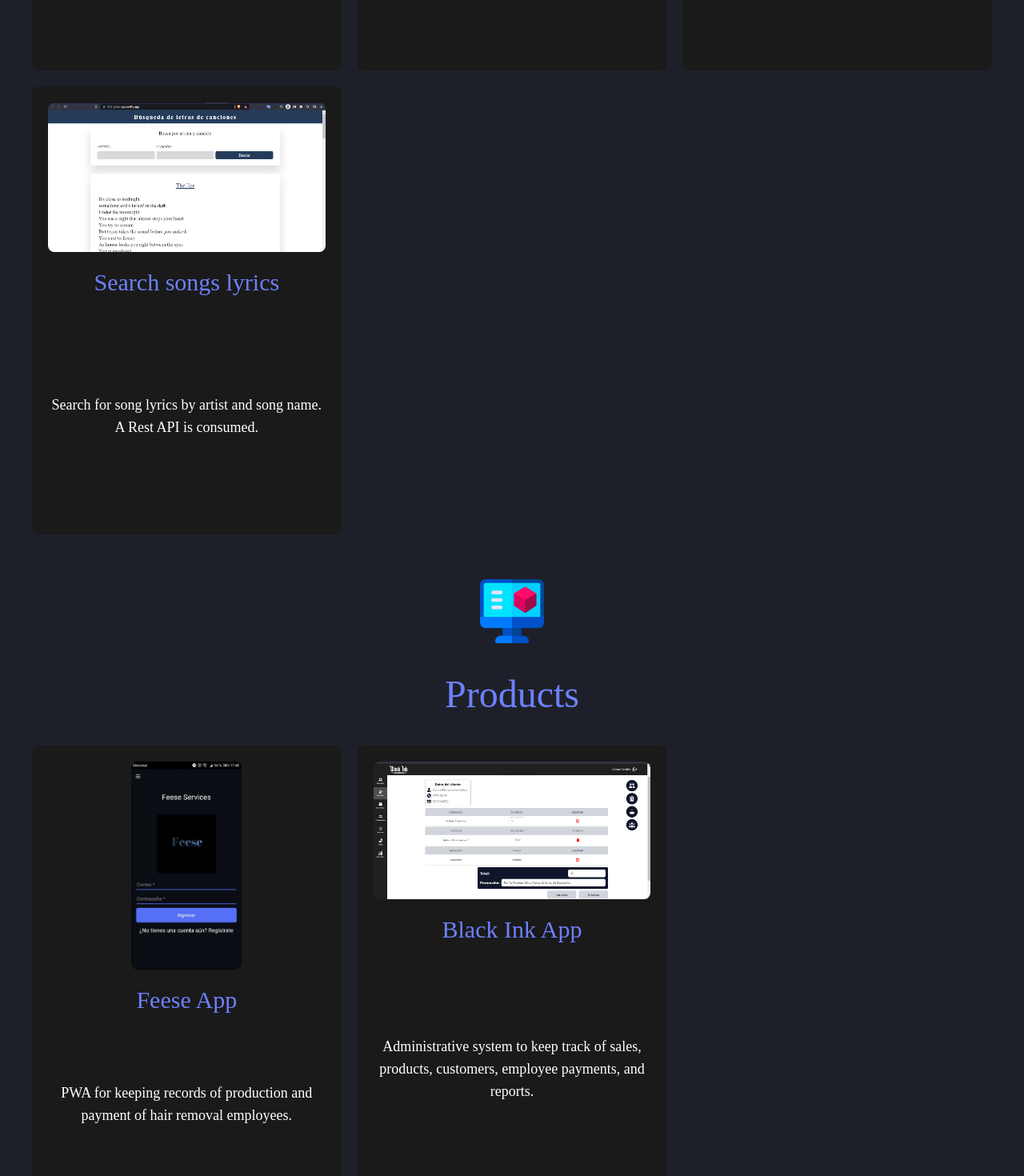
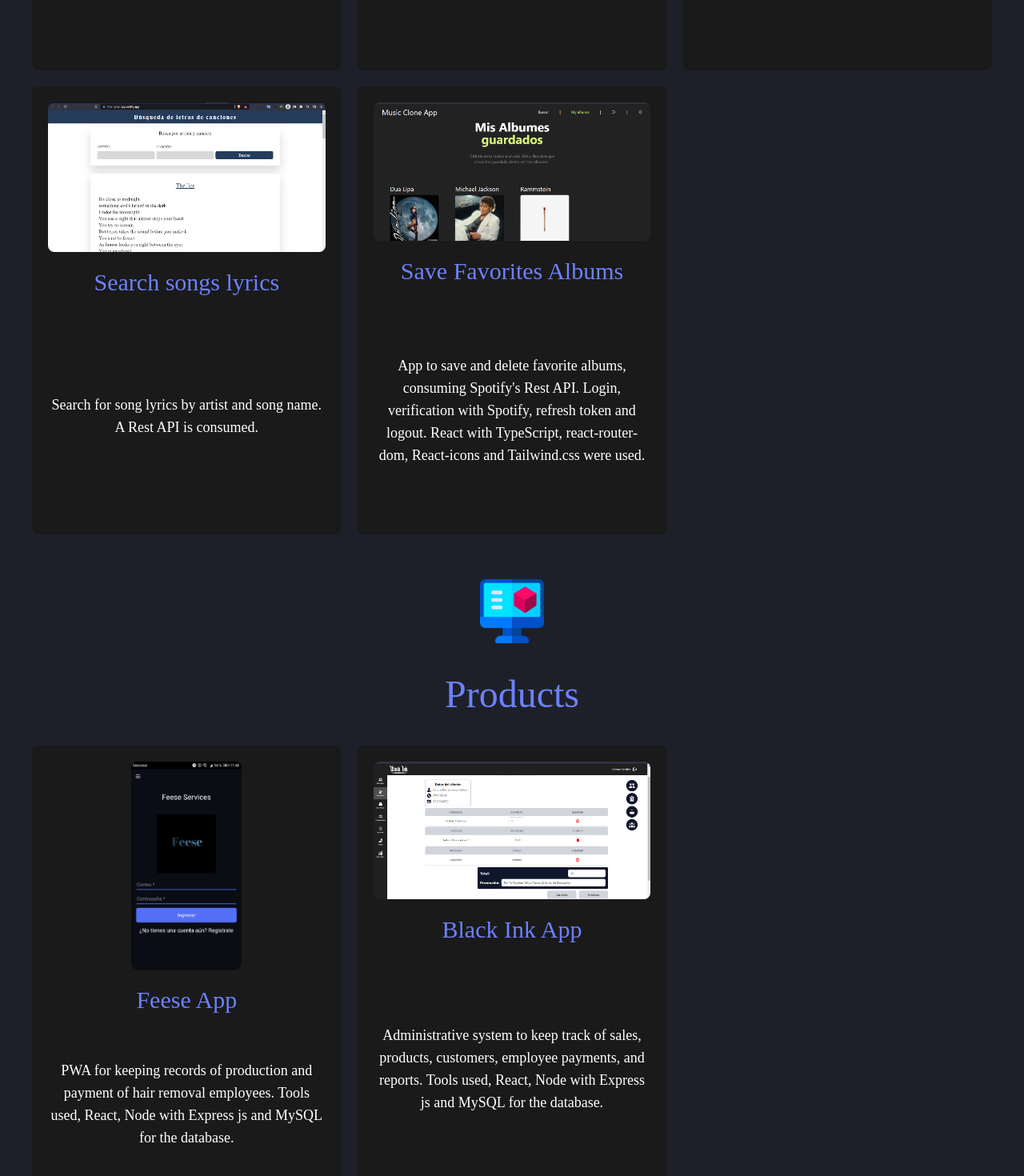
Before and after one commit to LMF3z/Portfolio-LMF3z, a React (Create React App) app: page / in a window 1280 px wide. Shown: the part 3260-4730 px from the top of the page at 80% size. Built offline with nearby package versions, Linux system fonts and the light colour scheme; a web font is replaced by a local one.

Commit message:
Integracion de app para guardar albums favoritos usando la api de spotify.

```diff
--- a/src/Components/CardProject.tsx
+++ b/src/Components/CardProject.tsx
@@ -7,21 +7,21 @@
 
 const CardProject = ({ imageSource, title, description, link }: PropsItemCardGrid) => {
     return (
+        <a href={link} target="_blank" rel="noreferrer">
             <div className="w-full h-[70vh] flex justify-center items-center">
                 <div className="card">
                     <div className="card2 rounded-lg p-5 flex flex-col justify-start items-center space-y-10 lg:space-y-5">
                         <img src={imageSource} alt="project-icon" className="rounded-lg w-auto max-h-[50%]" />
                         <div className="h-full grid gap-y-5">
                             <label className="text-violet text-2xl md:text-3xl">
-                            <a href={link} target="_blank" rel="noreferrer">
                                 {title}
-                            </a>
                             </label>
                             <p className="text-base lg:text-lg">{description}</p>
                         </div>
                     </div>
                 </div>
             </div>
+        </a>
     )
 }
 
--- a/src/Components/CardProjectWithoutRedirect.tsx
+++ b/src/Components/CardProjectWithoutRedirect.tsx
@@ -7,12 +7,12 @@
 
 const CardProjectWithoutRedirect = ({ imageSource, title, description, handleClick }: PropsItemCardGrid) => {
     return (
-        <div className="w-full h-[70vh] flex justify-center items-center">
+        <div className="w-full h-[70vh] flex justify-center items-center" onClick={handleClick}>
             <div className="card">
                 <div className="card2 rounded-lg p-5 flex flex-col justify-start items-center space-y-10 lg:space-y-5">
                     <img src={imageSource} alt="project-icon" className="rounded-lg w-auto max-h-[50%]" />
                     <div className="h-full grid gap-y-5">
-                        <label onClick={handleClick} className="text-violet text-2xl md:text-3xl cursor-pointer">
+                        <label className="text-violet text-2xl md:text-3xl cursor-pointer">
                             {title}
                         </label>
                         <p className="text-base lg:text-lg">{description}</p>
--- a/src/Components/Products.tsx
+++ b/src/Components/Products.tsx
@@ -17,9 +17,9 @@
 
             <div className="w-full rounded-lg grid place-content-center gap-y-5 lg:gap-5 grid-cols-1 lg:grid-cols-3 text-center text-base lg:text-lg">
 
-                <CardProject imageSource={images.feeseAppIcon} title="Feese App" description='PWA for keeping records of production and payment of hair removal employees.' link="https://drive.google.com/file/d/1YRZDUmrLc9gtrEPJ_H5i4-Fl7Y1EpZo5/view?usp=sharing" />
+                <CardProject imageSource={images.feeseAppIcon} title="Feese App" description='PWA for keeping records of production and payment of hair removal employees. Tools used, React, Node with Express js and MySQL for the database.' link="https://drive.google.com/file/d/1YRZDUmrLc9gtrEPJ_H5i4-Fl7Y1EpZo5/view?usp=sharing" />
 
-                <CardProjectWithoutRedirect imageSource={images.invTattooOne} title="Black Ink App" description='Administrative system to keep track of sales, products, customers, employee payments, and reports.' handleClick={openModal} />
+                <CardProjectWithoutRedirect imageSource={images.invTattooOne} title="Black Ink App" description='Administrative system to keep track of sales, products, customers, employee payments, and reports. Tools used, React, Node with Express js and MySQL for the database.' handleClick={openModal} />
 
             </div>
         </section>
--- a/src/Components/Projects.tsx
+++ b/src/Components/Projects.tsx
@@ -17,6 +17,10 @@
                 <CardProject imageSource={images.weather_search} title="Weather search app" description='Consumption of a Rest API that returns weather data according to country and city selected.' link='https://weather-search-cities-app.netlify.app/' />
 
                 <CardProject imageSource={images.find_lyrics} title="Search songs lyrics" description='Search for song lyrics by artist and song name. A Rest API is consumed.' link="https://find-lyrics-app.netlify.app/" />
+
+                <CardProject imageSource={images.favoritesAlbumes} title="Save Favorites Albums" description="App to save and delete favorite albums, consuming Spotify's Rest API. Login, verification with Spotify, refresh token and logout.
+                React with TypeScript, react-router-dom, React-icons and Tailwind.css were used." link="https://drive.google.com/file/d/1HZ7gLIQbnORbLGHTktrAWYHA7K5UQk8k/view?usp=sharing" />
+
             </div>
         </section>
     )
--- a/src/assets/images/index.ts
+++ b/src/assets/images/index.ts
@@ -18,6 +18,7 @@
 import find_lyrics from './find-lyrics.png';
 import weather_search from './weather_search.png';
 import naruto_memory_game from './naruto_memory_game.png';
+import favoritesAlbumes from './favorites-albums-app.png';
 import feeseAppIcon from './feese-app.jpeg';
 import clipboardIcon from './clipboard.png';
 import pritingSoftIcon from './3d-printing-software.png';
@@ -44,6 +45,7 @@
   find_lyrics,
   weather_search,
   naruto_memory_game,
+  favoritesAlbumes,
   feeseAppIcon,
   clipboardIcon,
   pritingSoftIcon,
```
Also changed, not shown: src/assets/images/favorites-albums-app.png (added). Lines whose indentation alone changed are shown as unchanged.
